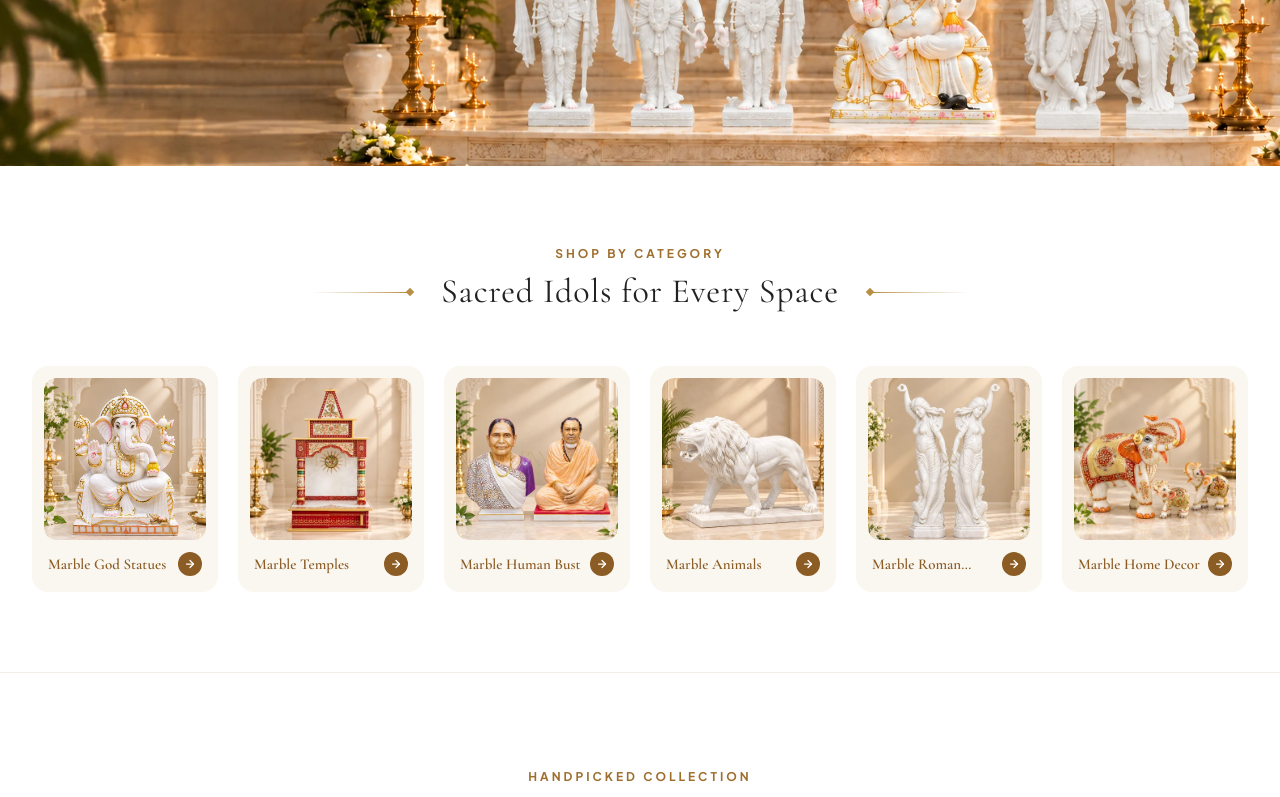
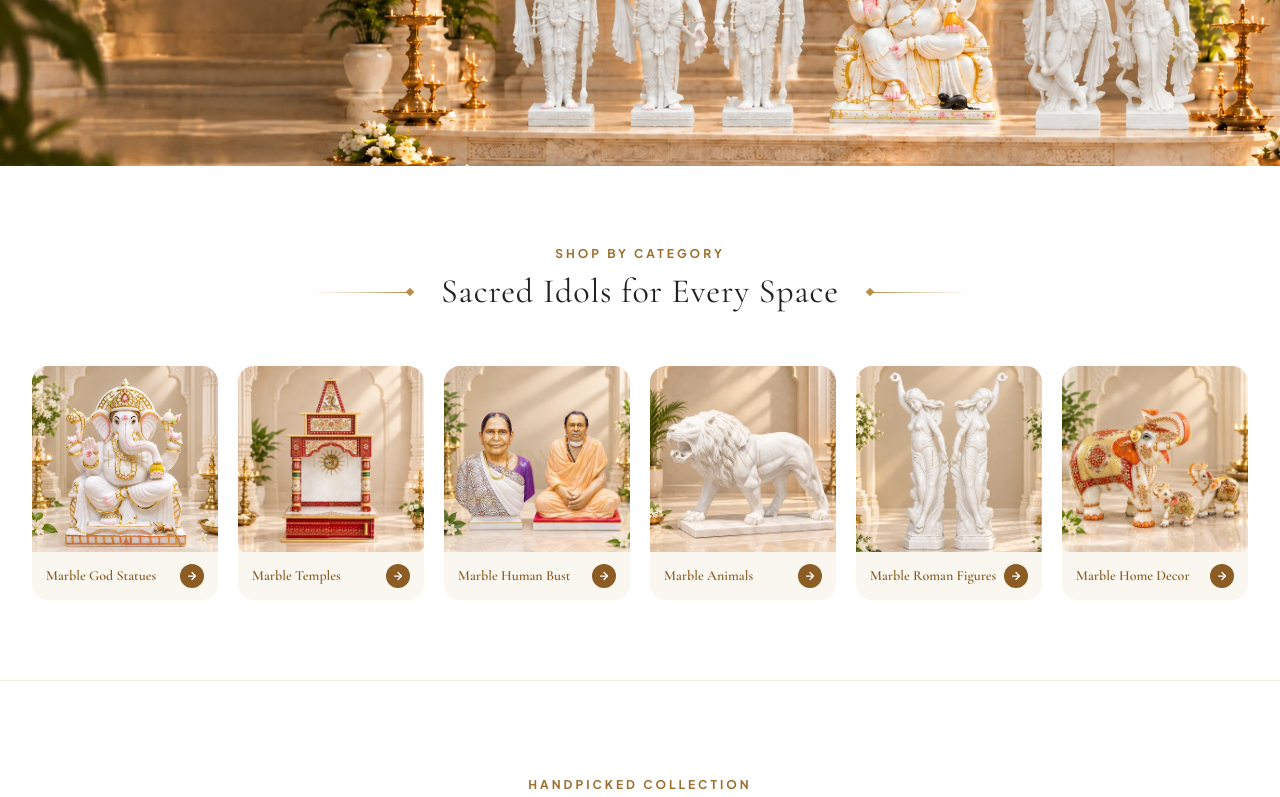
Before and after one commit to Dhananjaysoni22/bnm-moorti-wala, a React (Vite) app: page / in a window 1280 px wide. Shown: the part 386-1183 px from the top of the page. Built offline with nearby package versions, Linux system fonts and the light colour scheme.

Commit message:
Remove padding frame behind category images so images fill edge-to-edge seamlessly

```diff
--- a/src/components/Categories.jsx
+++ b/src/components/Categories.jsx
@@ -72,32 +72,32 @@ export default function Categories({ onSelectCategory }) {
           </div>
         </div>
 
-        {/* 6 Category Cards Grid */}
+        {/* 6 Category Cards Grid - Edge to Edge Image without Padding Frame */}
         <div className="grid grid-cols-2 md:grid-cols-3 lg:grid-cols-6 gap-3 sm:gap-4 lg:gap-5 w-full">
           {categories.map((category) => (
             <div
               key={category.id}
               onClick={() => onSelectCategory?.(category)}
-              className="group cursor-pointer bg-[#FAF6F0] hover:bg-[#F5F0E6] rounded-2xl overflow-hidden p-2.5 sm:p-3 transition-all duration-300 hover:-translate-y-1 hover:shadow-md flex flex-col justify-between min-w-0 w-full"
+              className="group cursor-pointer bg-[#FAF6F0] hover:bg-[#F5F0E6] rounded-2xl overflow-hidden transition-all duration-300 hover:-translate-y-1 hover:shadow-md flex flex-col justify-between min-w-0 w-full"
             >
-              {/* Image Container with rounded corners - no white border */}
-              <div className="w-full aspect-square rounded-xl overflow-hidden">
+              {/* Full Width Edge-to-Edge Image with zero padding and rounded top */}
+              <div className="w-full aspect-square overflow-hidden">
                 <picture className="w-full h-full">
                   <source srcSet={category.image} type="image/webp" />
                   <img
                     src={category.fallback}
                     alt={category.title}
-                    className="w-full h-full object-cover rounded-xl group-hover:scale-104 transition-transform duration-500 ease-out"
+                    className="w-full h-full object-cover group-hover:scale-104 transition-transform duration-500 ease-out"
                     loading="lazy"
                     decoding="async"
                   />
                 </picture>
               </div>
 
-              {/* Title & Arrow Button */}
-              <div className="pt-3 pb-1 px-1 flex items-center justify-between gap-1.5 min-w-0">
+              {/* Bottom Details Bar */}
+              <div className="py-3 px-3 sm:px-3.5 flex items-center justify-between gap-1.5 min-w-0">
                 <h3
-                  className="text-[13px] sm:text-[14px] xl:text-[15px] font-semibold text-[#8B5C24] leading-snug group-hover:text-[#6F4619] transition-colors line-clamp-1 min-w-0"
+                  className="text-[13px] sm:text-[14px] xl:text-[14px] font-semibold text-[#8B5C24] leading-snug group-hover:text-[#6F4619] transition-colors line-clamp-1 min-w-0"
                   style={{ fontFamily: "'Cormorant Garamond', Georgia, serif" }}
                 >
                   {category.title}
```
